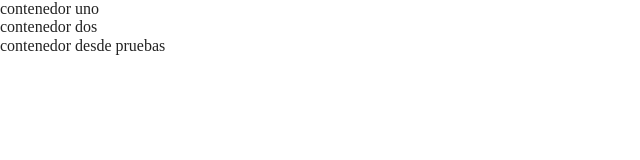
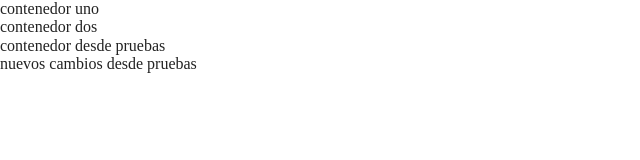
Before and after one commit to angel66672/alpha, a website built with Parcel: page index.html in a window 1280 px wide. Shown: the whole page, without its empty margins (0-640 px from the left). Built offline with nearby package versions, Linux system fonts and the light colour scheme.

Commit message:
termino secciones extra

```diff
--- a/index.html
+++ b/index.html
@@ -31,6 +31,8 @@
 
   <div>contenedor desde pruebas</div>
 
+  <div>nuevos cambios desde pruebas</div>
+
 
   <script src="js/vendor/modernizr-3.11.2.min.js"></script>
   <script src="js/plugins.js"></script>
```
